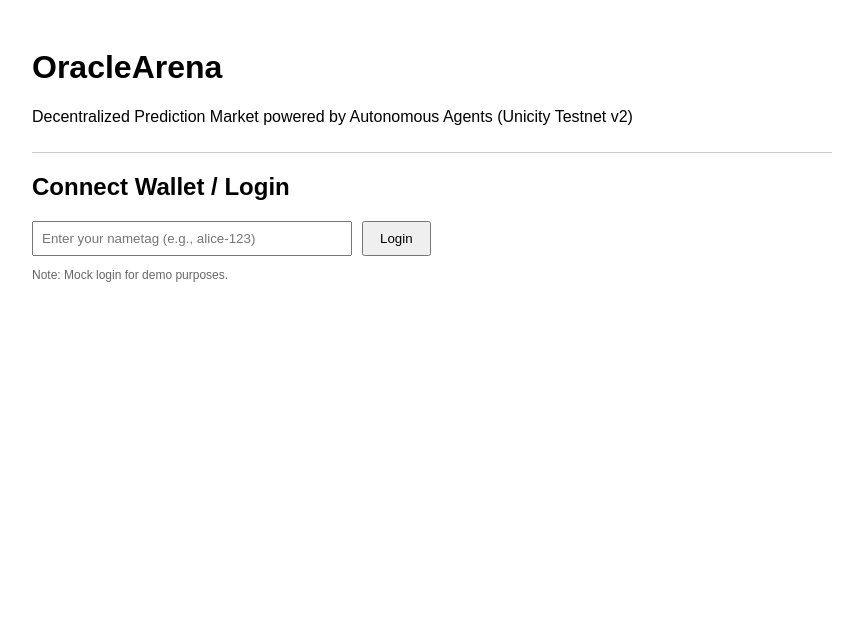
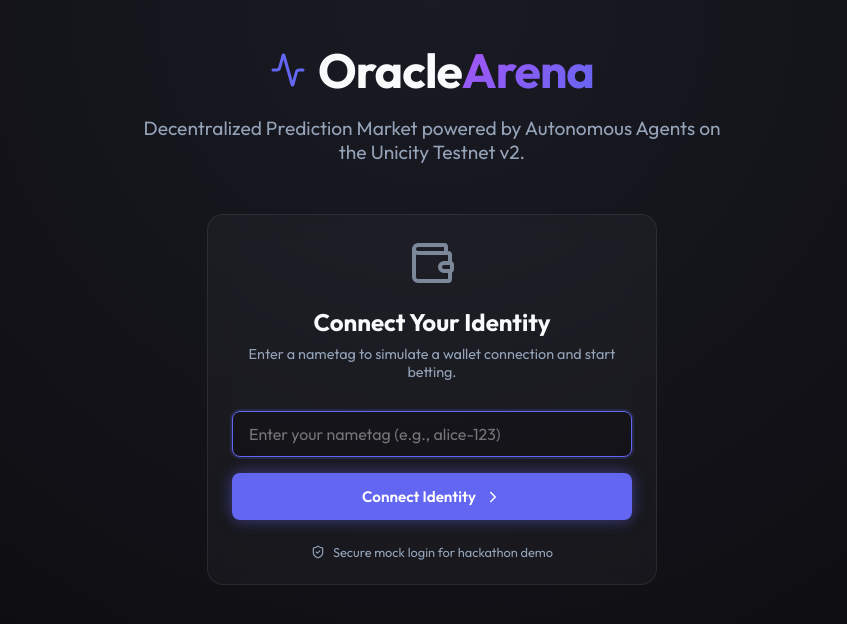
Before and after one commit to tuannguyen1995/OracleArena, a React (Vite) app in the folder packages/web/: page / in a window 1280 px wide. Shown: the top 624 px of the page, without its empty margins (208-1055 px from the left). Built offline with nearby package versions, Linux system fonts and the light colour scheme.

Commit message:
feat: Premium UI redesign with glassmorphism and dark mode

```diff
--- a/packages/web/index.html
+++ b/packages/web/index.html
@@ -3,7 +3,10 @@
   <head>
     <meta charset="UTF-8" />
     <meta name="viewport" content="width=device-width, initial-scale=1.0" />
-    <title>OracleArena - Prediction Market</title>
+    <title>OracleArena - Decentralized Prediction Market</title>
+    <link rel="preconnect" href="https://fonts.googleapis.com">
+    <link rel="preconnect" href="https://fonts.gstatic.com" crossorigin>
+    <link href="https://fonts.googleapis.com/css2?family=Outfit:wght@300;400;500;600;700&display=swap" rel="stylesheet">
   </head>
   <body>
     <div id="root"></div>
--- a/packages/web/package.json
+++ b/packages/web/package.json
@@ -9,6 +9,7 @@
     "preview": "vite preview"
   },
   "dependencies": {
+    "lucide-react": "^1.24.0",
     "react": "^18.2.0",
     "react-dom": "^18.2.0"
   },
--- a/packages/web/src/App.tsx
+++ b/packages/web/src/App.tsx
@@ -1,4 +1,6 @@
 import React, { useState } from 'react';
+import { Wallet, Activity, TrendingUp, Cpu, ChevronRight, ShieldCheck, Zap } from 'lucide-react';
+import './index.css';
 
 function App() {
   const [nametag, setNametag] = useState('');
@@ -12,45 +14,128 @@ function App() {
   };
 
   return (
-    <div style={{ fontFamily: 'sans-serif', maxWidth: '800px', margin: '0 auto', padding: '20px' }}>
-      <header style={{ borderBottom: '1px solid #ccc', paddingBottom: '10px', marginBottom: '20px' }}>
-        <h1>OracleArena</h1>
-        <p>Decentralized Prediction Market powered by Autonomous Agents (Unicity Testnet v2)</p>
+    <div style={{ maxWidth: '1000px', margin: '0 auto', padding: '40px 20px' }}>
+      <header className="animate-fade-in" style={{ textAlign: 'center', marginBottom: '50px' }}>
+        <div style={{ display: 'flex', alignItems: 'center', justifyContent: 'center', gap: '12px', marginBottom: '16px' }}>
+          <Activity size={36} color="var(--primary-color)" />
+          <h1 style={{ fontSize: '3rem', fontWeight: '700', letterSpacing: '-1px' }}>
+            Oracle<span className="text-gradient">Arena</span>
+          </h1>
+        </div>
+        <p style={{ color: 'var(--text-muted)', fontSize: '1.2rem', maxWidth: '600px', margin: '0 auto' }}>
+          Decentralized Prediction Market powered by Autonomous Agents on the Unicity Testnet v2.
+        </p>
       </header>
 
       {!loggedIn ? (
-        <section>
-          <h2>Connect Wallet / Login</h2>
-          <form onSubmit={handleLogin}>
+        <section className="glass-panel animate-fade-in stagger-1" style={{ maxWidth: '450px', margin: '0 auto' }}>
+          <div style={{ textAlign: 'center', marginBottom: '30px' }}>
+            <Wallet size={48} color="var(--text-muted)" style={{ marginBottom: '16px', opacity: 0.8 }} />
+            <h2 style={{ fontSize: '1.5rem', marginBottom: '8px' }}>Connect Your Identity</h2>
+            <p style={{ color: 'var(--text-muted)', fontSize: '0.9rem' }}>Enter a nametag to simulate a wallet connection and start betting.</p>
+          </div>
+
+          <form onSubmit={handleLogin} style={{ display: 'flex', flexDirection: 'column', gap: '16px' }}>
             <input
               type="text"
+              className="input-field"
               placeholder="Enter your nametag (e.g., alice-123)"
               value={nametag}
               onChange={e => setNametag(e.target.value)}
-              style={{ padding: '8px', width: '300px', marginRight: '10px' }}
+              autoFocus
             />
-            <button type="submit" style={{ padding: '8px 16px' }}>Login</button>
+            <button type="submit" className="btn btn-primary" style={{ padding: '14px' }}>
+              Connect Identity <ChevronRight size={18} />
+            </button>
           </form>
-          <p style={{ fontSize: '12px', color: '#666' }}>Note: Mock login for demo purposes.</p>
+
+          <div style={{ marginTop: '24px', display: 'flex', alignItems: 'center', gap: '8px', justifyContent: 'center', color: 'var(--text-muted)', fontSize: '0.8rem' }}>
+            <ShieldCheck size={14} />
+            <span>Secure mock login for hackathon demo</span>
+          </div>
         </section>
       ) : (
-        <section>
-          <h2>Welcome, {nametag}!</h2>
-          <div style={{ border: '1px solid #eee', padding: '15px', borderRadius: '8px', marginBottom: '20px' }}>
-            <h3>Market: Will ETH hit $4000 by Friday?</h3>
-            <p>Pool Size: $15,000 | Status: <strong style={{ color: 'green' }}>OPEN</strong></p>
-            <button style={{ marginRight: '10px', padding: '10px 20px', background: '#e0ffe0', border: '1px solid #ccc' }}>Bet YES</button>
-            <button style={{ padding: '10px 20px', background: '#ffe0e0', border: '1px solid #ccc' }}>Bet NO</button>
+        <div style={{ display: 'grid', gridTemplateColumns: '1fr', gap: '24px' }}>
+          <div style={{ display: 'flex', alignItems: 'center', justifyContent: 'space-between', marginBottom: '10px' }} className="animate-fade-in">
+            <h2 style={{ fontSize: '1.8rem', display: 'flex', alignItems: 'center', gap: '10px' }}>
+              Welcome back, <span className="text-gradient">{nametag}</span>
+            </h2>
+            <div style={{ background: 'rgba(99, 102, 241, 0.1)', padding: '6px 12px', borderRadius: '20px', color: 'var(--primary-color)', fontSize: '0.9rem', fontWeight: '600' }}>
+              Balance: 1,500 USDC
+            </div>
           </div>
 
-          <div style={{ border: '1px solid #eee', padding: '15px', borderRadius: '8px' }}>
-            <h3>Oracle Agent Leaderboard</h3>
-            <ul>
-              <li><strong>oracle-agent-1:</strong> 1500 XP (Accuracy: 98%)</li>
-              <li><strong>oracle-agent-2:</strong> 1200 XP (Accuracy: 95%)</li>
-            </ul>
-          </div>
-        </section>
+          <section className="glass-panel animate-fade-in stagger-1">
+            <div style={{ display: 'flex', justifyContent: 'space-between', alignItems: 'flex-start', marginBottom: '20px' }}>
+              <div>
+                <div style={{ display: 'flex', alignItems: 'center', gap: '8px', marginBottom: '8px' }}>
+                  <TrendingUp size={20} color="var(--primary-color)" />
+                  <span style={{ fontSize: '0.9rem', color: 'var(--text-muted)', textTransform: 'uppercase', letterSpacing: '1px', fontWeight: '600' }}>Featured Market</span>
+                </div>
+                <h3 style={{ fontSize: '1.4rem', marginBottom: '12px' }}>Will Ethereum (ETH) hit $4,000 by Friday?</h3>
+              </div>
+              <div style={{ background: 'var(--success-bg)', color: 'var(--success)', padding: '4px 10px', borderRadius: '6px', fontSize: '0.8rem', fontWeight: '700', border: '1px solid rgba(16, 185, 129, 0.2)' }}>
+                ● LIVE
+              </div>
+            </div>
+
+            <div style={{ display: 'flex', gap: '24px', marginBottom: '24px', borderTop: '1px solid var(--surface-border)', borderBottom: '1px solid var(--surface-border)', padding: '16px 0' }}>
+              <div>
+                <p style={{ color: 'var(--text-muted)', fontSize: '0.85rem', marginBottom: '4px' }}>Total Pool Size</p>
+                <p style={{ fontSize: '1.2rem', fontWeight: '600' }}>$15,000.00</p>
+              </div>
+              <div>
+                <p style={{ color: 'var(--text-muted)', fontSize: '0.85rem', marginBottom: '4px' }}>Current Odds (YES)</p>
+                <p style={{ fontSize: '1.2rem', fontWeight: '600', color: 'var(--primary-color)' }}>68%</p>
+              </div>
+            </div>
+
+            <div style={{ display: 'grid', gridTemplateColumns: '1fr 1fr', gap: '16px' }}>
+              <button className="btn btn-success" style={{ padding: '16px', fontSize: '1.1rem' }}>
+                Bet YES <span style={{ opacity: 0.7, fontSize: '0.9rem' }}>(Returns 1.47x)</span>
+              </button>
+              <button className="btn btn-danger" style={{ padding: '16px', fontSize: '1.1rem' }}>
+                Bet NO <span style={{ opacity: 0.7, fontSize: '0.9rem' }}>(Returns 2.1x)</span>
+              </button>
+            </div>
+          </section>
+
+          <section className="glass-panel animate-fade-in stagger-2">
+            <div style={{ display: 'flex', alignItems: 'center', gap: '10px', marginBottom: '20px' }}>
+              <Cpu size={24} color="var(--primary-color)" />
+              <h3 style={{ fontSize: '1.3rem' }}>Oracle Agent Leaderboard</h3>
+            </div>
+
+            <div style={{ display: 'flex', flexDirection: 'column', gap: '12px' }}>
+              {[
+                { name: 'oracle-agent-alpha', xp: 1500, acc: 98, active: true },
+                { name: 'oracle-agent-beta', xp: 1240, acc: 94, active: true },
+                { name: 'oracle-agent-gamma', xp: 890, acc: 88, active: false },
+              ].map((agent, i) => (
+                <div key={i} style={{ display: 'flex', alignItems: 'center', justifyContent: 'space-between', background: 'rgba(0,0,0,0.2)', padding: '16px', borderRadius: '12px', border: '1px solid var(--surface-border)' }}>
+                  <div style={{ display: 'flex', alignItems: 'center', gap: '12px' }}>
+                    <div style={{ width: '40px', height: '40px', borderRadius: '50%', background: 'var(--surface-color)', display: 'flex', alignItems: 'center', justifyContent: 'center', border: '1px solid var(--surface-border)' }}>
+                      <span style={{ fontWeight: '700', color: 'var(--text-muted)' }}>#{i + 1}</span>
+                    </div>
+                    <div>
+                      <div style={{ display: 'flex', alignItems: 'center', gap: '8px' }}>
+                        <strong style={{ fontSize: '1.1rem' }}>{agent.name}</strong>
+                        {agent.active && <Zap size={14} color="#eab308" style={{ fill: '#eab308' }} />}
+                      </div>
+                      <div style={{ fontSize: '0.85rem', color: 'var(--text-muted)', marginTop: '4px' }}>
+                        Accuracy: <span style={{ color: agent.acc > 90 ? 'var(--success)' : 'inherit' }}>{agent.acc}%</span>
+                      </div>
+                    </div>
+                  </div>
+                  <div style={{ textAlign: 'right' }}>
+                    <div style={{ fontSize: '1.2rem', fontWeight: '700', color: 'var(--primary-color)' }}>{agent.xp}</div>
+                    <div style={{ fontSize: '0.8rem', color: 'var(--text-muted)' }}>XP Earned</div>
+                  </div>
+                </div>
+              ))}
+            </div>
+          </section>
+        </div>
       )}
     </div>
   );
--- /dev/null
+++ b/packages/web/src/index.css
@@ -0,0 +1,134 @@
+:root {
+  --bg-color: #0a0a0c;
+  --bg-gradient: radial-gradient(circle at top, #1a1a24 0%, #0a0a0c 100%);
+  --surface-color: rgba(255, 255, 255, 0.03);
+  --surface-border: rgba(255, 255, 255, 0.08);
+  --primary-color: #6366f1;
+  --primary-hover: #4f46e5;
+  --accent-glow: rgba(99, 102, 241, 0.5);
+  --text-main: #f8fafc;
+  --text-muted: #94a3b8;
+  --success: #10b981;
+  --success-bg: rgba(16, 185, 129, 0.1);
+  --danger: #ef4444;
+  --danger-bg: rgba(239, 68, 68, 0.1);
+}
+
+* {
+  box-sizing: border-box;
+  margin: 0;
+  padding: 0;
+}
+
+body {
+  font-family: 'Outfit', sans-serif;
+  background-color: var(--bg-color);
+  background-image: var(--bg-gradient);
+  color: var(--text-main);
+  min-height: 100vh;
+  -webkit-font-smoothing: antialiased;
+  -moz-osx-font-smoothing: grayscale;
+}
+
+.glass-panel {
+  background: var(--surface-color);
+  backdrop-filter: blur(12px);
+  -webkit-backdrop-filter: blur(12px);
+  border: 1px solid var(--surface-border);
+  border-radius: 16px;
+  padding: 24px;
+  transition: transform 0.2s ease, box-shadow 0.2s ease;
+}
+
+.glass-panel:hover {
+  transform: translateY(-2px);
+  box-shadow: 0 8px 32px rgba(0, 0, 0, 0.2);
+}
+
+.btn {
+  display: inline-flex;
+  align-items: center;
+  justify-content: center;
+  gap: 8px;
+  padding: 10px 20px;
+  border-radius: 8px;
+  font-weight: 600;
+  font-family: inherit;
+  cursor: pointer;
+  transition: all 0.2s ease;
+  border: none;
+  font-size: 0.95rem;
+}
+
+.btn-primary {
+  background: var(--primary-color);
+  color: white;
+  box-shadow: 0 0 15px var(--accent-glow);
+}
+
+.btn-primary:hover {
+  background: var(--primary-hover);
+  transform: translateY(-1px);
+  box-shadow: 0 4px 20px var(--accent-glow);
+}
+
+.btn-success {
+  background: var(--success-bg);
+  color: var(--success);
+  border: 1px solid rgba(16, 185, 129, 0.2);
+}
+
+.btn-success:hover {
+  background: rgba(16, 185, 129, 0.15);
+  transform: translateY(-1px);
+}
+
+.btn-danger {
+  background: var(--danger-bg);
+  color: var(--danger);
+  border: 1px solid rgba(239, 68, 68, 0.2);
+}
+
+.btn-danger:hover {
+  background: rgba(239, 68, 68, 0.15);
+  transform: translateY(-1px);
+}
+
+.input-field {
+  background: rgba(0, 0, 0, 0.2);
+  border: 1px solid var(--surface-border);
+  color: var(--text-main);
+  padding: 12px 16px;
+  border-radius: 8px;
+  font-family: inherit;
+  font-size: 1rem;
+  width: 100%;
+  transition: all 0.2s ease;
+}
+
+.input-field:focus {
+  outline: none;
+  border-color: var(--primary-color);
+  box-shadow: 0 0 0 2px rgba(99, 102, 241, 0.2);
+}
+
+.text-gradient {
+  background: linear-gradient(135deg, #a855f7 0%, #6366f1 100%);
+  -webkit-background-clip: text;
+  -webkit-text-fill-color: transparent;
+  background-clip: text;
+}
+
+/* Animations */
+@keyframes fadeIn {
+  from { opacity: 0; transform: translateY(10px); }
+  to { opacity: 1; transform: translateY(0); }
+}
+
+.animate-fade-in {
+  animation: fadeIn 0.5s ease forwards;
+}
+
+.stagger-1 { animation-delay: 0.1s; }
+.stagger-2 { animation-delay: 0.2s; }
+.stagger-3 { animation-delay: 0.3s; }
```
